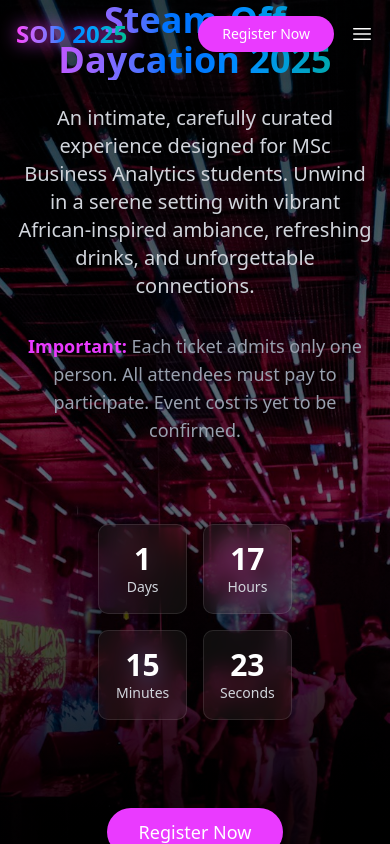
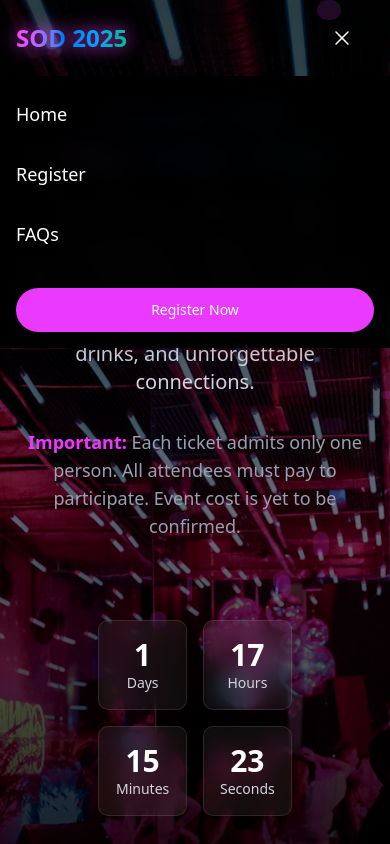
Before and after one commit to thatfordjourboy/simple_sod, a Next.js app: page / in a window 390 px wide. Both pictures are taken after a click on the button 362 px from the left and 34 px from the top of the page. Shown: the top 844 px of the page. Built offline with nearby package versions, Linux system fonts and the light colour scheme.

Commit message:
Improve mobile responsiveness and add modern animations

```diff
--- a/src/app/globals.css
+++ b/src/app/globals.css
@@ -151,11 +151,53 @@
   }
 }
 
+@keyframes shimmer {
+  0% {
+    background-position: -200% 0;
+  }
+  100% {
+    background-position: 200% 0;
+  }
+}
+
+@keyframes fadeIn {
+  from {
+    opacity: 0;
+    transform: translateY(10px);
+  }
+  to {
+    opacity: 1;
+    transform: translateY(0);
+  }
+}
+
+@keyframes scaleIn {
+  from {
+    opacity: 0;
+    transform: scale(0.9);
+  }
+  to {
+    opacity: 1;
+    transform: scale(1);
+  }
+}
+
 .text-gradient {
   background: linear-gradient(to right, var(--neon-pink), var(--neon-blue), var(--neon-teal));
   -webkit-background-clip: text;
   background-clip: text;
   color: transparent;
+}
+
+.shimmer-effect {
+  background: linear-gradient(
+    90deg,
+    rgba(255, 255, 255, 0) 0%,
+    rgba(255, 255, 255, 0.1) 50%,
+    rgba(255, 255, 255, 0) 100%
+  );
+  background-size: 200% 100%;
+  animation: shimmer 3s infinite;
 }
 
 .glow-effect {
@@ -166,13 +208,45 @@
   animation: float 6s ease-in-out infinite;
 }
 
+.fade-in {
+  animation: fadeIn 0.5s ease-out forwards;
+}
+
+.scale-in {
+  animation: scaleIn 0.5s ease-out forwards;
+}
+
 .glass-effect {
   background: rgba(255, 255, 255, 0.05);
   backdrop-filter: blur(10px);
   border: 1px solid rgba(255, 255, 255, 0.1);
+  box-shadow: 0 4px 30px rgba(0, 0, 0, 0.1);
 }
 
 .gold-border {
   border: 1px solid var(--gold);
   box-shadow: 0 0 10px rgba(255, 215, 0, 0.3);
 }
+
+/* Mobile optimizations */
+@media (max-width: 768px) {
+  .container {
+    padding-left: 1rem;
+    padding-right: 1rem;
+  }
+
+  h1, h2, h3 {
+    word-break: break-word;
+  }
+
+  /* Add extra padding to account for the fixed navbar */
+  section {
+    padding-top: 5rem;
+  }
+
+  /* Improve touch targets on mobile */
+  button, a {
+    min-height: 44px;
+    min-width: 44px;
+  }
+}
--- a/src/components/Hero.tsx
+++ b/src/components/Hero.tsx
@@ -37,29 +37,24 @@ export default function Hero() {
     return () => clearInterval(timer);
   }, []);
 
-  // Text animation variants
-  const titleVariants = {
+  // Animation variants
+  const containerVariants = {
+    hidden: { opacity: 0 },
+    visible: {
+      opacity: 1,
+      transition: {
+        staggerChildren: 0.2,
+        delayChildren: 0.3,
+      },
+    },
+  };
+
+  const itemVariants = {
     hidden: { opacity: 0, y: 20 },
     visible: {
       opacity: 1,
       y: 0,
-      transition: {
-        duration: 0.8,
-        ease: "easeOut",
-      },
-    },
-  };
-
-  const subtitleVariants = {
-    hidden: { opacity: 0, y: 20 },
-    visible: {
-      opacity: 1,
-      y: 0,
-      transition: {
-        duration: 0.8,
-        delay: 0.3,
-        ease: "easeOut",
-      },
+      transition: { duration: 0.8, ease: [0.4, 0.0, 0.2, 1] },
     },
   };
 
@@ -68,36 +63,45 @@ export default function Hero() {
     visible: {
       opacity: 1,
       y: 0,
-      transition: {
-        duration: 0.8,
-        delay: 0.6,
-        ease: "easeOut",
+      transition: { duration: 0.5, ease: [0.4, 0.0, 0.2, 1] },
     },
+    hover: {
+      scale: 1.05,
+      transition: { duration: 0.2 },
+    },
+    tap: {
+      scale: 0.95,
     },
   };
 
   return (
     <div className="relative min-h-screen flex items-center justify-center overflow-hidden">
-      {/* Background image */}
+      {/* Background image with parallax effect */}
       <div className="absolute inset-0 z-0">
         <div className="absolute inset-0 bg-gradient-to-b from-black/70 via-black/50 to-black z-10" />
-        <div
+        <motion.div
           className="absolute inset-0 bg-cover bg-center"
           style={{
             backgroundImage: "url('/ghana-house-party.jpg')",
             backgroundPosition: "center",
             backgroundSize: "cover",
           }}
+          initial={{ scale: 1.1 }}
+          animate={{ scale: 1 }}
+          transition={{ duration: 20, ease: "linear" }}
         />
       </div>
 
       {/* Content */}
-      <div className="container mx-auto px-4 z-20 text-center">
-        <div className="flex flex-col lg:flex-row items-center justify-between gap-12">
+      <div className="container mx-auto px-4 z-20 text-center pt-24 md:pt-16">
         <motion.div
-            initial={{ opacity: 0, x: -20 }}
-            animate={{ opacity: 1, x: 0 }}
-            transition={{ duration: 0.5 }}
+          className="flex flex-col lg:flex-row items-center justify-between gap-12"
+          variants={containerVariants}
+          initial="hidden"
+          animate="visible"
+        >
+          <motion.div
+            variants={itemVariants}
             className="lg:w-1/2"
           >
             <h1 className="text-4xl md:text-5xl lg:text-6xl font-bold mb-6 text-gradient">
@@ -116,9 +120,7 @@ export default function Hero() {
           {/* Countdown Timer */}
           <motion.div
             className="grid grid-cols-2 md:grid-cols-4 gap-4 max-w-2xl mx-auto mb-10"
-            initial={{ opacity: 0, scale: 0.9 }}
-            animate={{ opacity: 1, scale: 1 }}
-            transition={{ duration: 0.5, delay: 0.9 }}
+            variants={itemVariants}
           >
             <CountdownItem value={timeLeft.days} label="Days" />
             <CountdownItem value={timeLeft.hours} label="Hours" />
@@ -128,9 +130,12 @@ export default function Hero() {
 
           <motion.div
             className="flex flex-col sm:flex-row items-center justify-center gap-4"
+            variants={itemVariants}
+          >
+            <motion.div
               variants={buttonVariants}
-            initial="hidden"
-            animate="visible"
+              whileHover="hover"
+              whileTap="tap"
             >
               <Button
                 asChild
@@ -139,6 +144,13 @@ export default function Hero() {
               >
                 <Link href="/register">Register Now</Link>
               </Button>
+            </motion.div>
+
+            <motion.div
+              variants={buttonVariants}
+              whileHover="hover"
+              whileTap="tap"
+            >
               <Button
                 asChild
                 variant="outline"
@@ -148,22 +160,56 @@ export default function Hero() {
                 <Link href="/faqs">Learn More</Link>
               </Button>
             </motion.div>
-        </div>
+          </motion.div>
+        </motion.div>
       </div>
 
-      {/* Animated particles or confetti effect */}
-      <div className="absolute inset-0 z-10 pointer-events-none">
-        {/* We'll implement this with a library or custom animation later */}
-      </div>
+      {/* Animated particles effect */}
+      <Particles />
     </div>
   );
 }
 
 function CountdownItem({ value, label }: { value: number; label: string }) {
   return (
-    <div className="glass-effect p-4 rounded-lg">
+    <motion.div
+      className="glass-effect p-4 rounded-lg"
+      whileHover={{ scale: 1.05 }}
+      transition={{ type: "spring", stiffness: 400, damping: 10 }}
+    >
       <div className="text-3xl md:text-4xl font-bold text-white">{value}</div>
       <div className="text-sm text-gray-300">{label}</div>
+    </motion.div>
+  );
+}
+
+// Simple animated particles component
+function Particles() {
+  return (
+    <div className="absolute inset-0 z-10 pointer-events-none overflow-hidden">
+      {Array.from({ length: 20 }).map((_, index) => (
+        <motion.div
+          key={index}
+          className="absolute rounded-full bg-primary/20"
+          style={{
+            width: Math.random() * 20 + 5,
+            height: Math.random() * 20 + 5,
+            top: `${Math.random() * 100}%`,
+            left: `${Math.random() * 100}%`,
+          }}
+          animate={{
+            y: [0, Math.random() * -100 - 50],
+            x: [0, (Math.random() - 0.5) * 50],
+            opacity: [0, 0.7, 0],
+          }}
+          transition={{
+            duration: Math.random() * 10 + 10,
+            repeat: Infinity,
+            ease: "linear",
+            delay: Math.random() * 5,
+          }}
+        />
+      ))}
     </div>
   );
 }
--- a/src/components/Navbar.tsx
+++ b/src/components/Navbar.tsx
@@ -2,11 +2,12 @@
 
 import { useState, useEffect } from "react";
 import Link from "next/link";
-import { motion } from "framer-motion";
+import { motion, AnimatePresence } from "framer-motion";
 import { Button } from "@/components/ui/button";
 
 export default function Navbar() {
   const [scrolled, setScrolled] = useState(false);
+  const [mobileMenuOpen, setMobileMenuOpen] = useState(false);
 
   useEffect(() => {
     const handleScroll = () => {
@@ -22,10 +23,29 @@ export default function Navbar() {
     };
   }, [scrolled]);
 
+  // Close mobile menu when clicking outside
+  useEffect(() => {
+    if (mobileMenuOpen) {
+      const handleClickOutside = () => {
+        setMobileMenuOpen(false);
+      };
+
+      // Add a slight delay to prevent immediate closing when opening
+      const timer = setTimeout(() => {
+        document.addEventListener('click', handleClickOutside);
+      }, 100);
+
+      return () => {
+        clearTimeout(timer);
+        document.removeEventListener('click', handleClickOutside);
+      };
+    }
+  }, [mobileMenuOpen]);
+
   return (
     <motion.header
       className={`fixed top-0 left-0 right-0 z-50 transition-all duration-300 ${
-        scrolled ? "bg-black/80 backdrop-blur-md py-2" : "bg-transparent py-4"
+        scrolled ? "bg-black/90 backdrop-blur-md shadow-lg py-2" : "bg-transparent py-4"
       }`}
       initial={{ y: -100 }}
       animate={{ y: 0 }}
@@ -36,11 +56,13 @@ export default function Navbar() {
           <motion.div
             className="text-2xl font-bold text-gradient glow-effect"
             whileHover={{ scale: 1.05 }}
+            whileTap={{ scale: 0.95 }}
           >
             SOD 2025
           </motion.div>
         </Link>
 
+        {/* Desktop Navigation */}
         <nav className="hidden md:flex items-center space-x-8">
           <NavLink href="/">Home</NavLink>
           <NavLink href="/register">Register</NavLink>
@@ -51,14 +73,22 @@ export default function Navbar() {
           <Button
             asChild
             variant="default"
-            className="bg-primary hover:bg-primary/80 text-white rounded-full px-6"
+            className="bg-primary hover:bg-primary/80 text-white rounded-full px-6 hidden sm:inline-flex"
           >
             <Link href="/register">
               Register Now
             </Link>
           </Button>
 
-          <button className="md:hidden text-white">
+          {/* Mobile Menu Button */}
+          <motion.button
+            className="md:hidden text-white"
+            onClick={(e) => {
+              e.stopPropagation();
+              setMobileMenuOpen(!mobileMenuOpen);
+            }}
+            whileTap={{ scale: 0.9 }}
+          >
             <svg
               xmlns="http://www.w3.org/2000/svg"
               fill="none"
@@ -70,12 +100,44 @@ export default function Navbar() {
               <path
                 strokeLinecap="round"
                 strokeLinejoin="round"
-                d="M3.75 6.75h16.5M3.75 12h16.5m-16.5 5.25h16.5"
+                d={mobileMenuOpen
+                  ? "M6 18L18 6M6 6l12 12"
+                  : "M3.75 6.75h16.5M3.75 12h16.5m-16.5 5.25h16.5"}
               />
             </svg>
-          </button>
+          </motion.button>
         </div>
       </div>
+
+      {/* Mobile Navigation Menu */}
+      <AnimatePresence>
+        {mobileMenuOpen && (
+          <motion.div
+            className="md:hidden absolute top-full left-0 right-0 bg-black/95 backdrop-blur-md shadow-lg"
+            initial={{ opacity: 0, height: 0 }}
+            animate={{ opacity: 1, height: 'auto' }}
+            exit={{ opacity: 0, height: 0 }}
+            transition={{ duration: 0.3 }}
+            onClick={(e) => e.stopPropagation()}
+          >
+            <div className="container mx-auto px-4 py-4 flex flex-col space-y-4">
+              <MobileNavLink href="/" onClick={() => setMobileMenuOpen(false)}>Home</MobileNavLink>
+              <MobileNavLink href="/register" onClick={() => setMobileMenuOpen(false)}>Register</MobileNavLink>
+              <MobileNavLink href="/faqs" onClick={() => setMobileMenuOpen(false)}>FAQs</MobileNavLink>
+
+              <Button
+                asChild
+                variant="default"
+                className="bg-primary hover:bg-primary/80 text-white rounded-full px-6 w-full mt-4"
+              >
+                <Link href="/register" onClick={() => setMobileMenuOpen(false)}>
+                  Register Now
+                </Link>
+              </Button>
+            </div>
+          </motion.div>
+        )}
+      </AnimatePresence>
     </motion.header>
   );
 }
@@ -90,3 +152,20 @@ function NavLink({ href, children }: { href: string; children: React.ReactNode }
     </Link>
   );
 }
+
+function MobileNavLink({ href, children, onClick }: { href: string; children: React.ReactNode; onClick: () => void }) {
+  return (
+    <motion.div
+      whileHover={{ x: 5 }}
+      whileTap={{ scale: 0.95 }}
+    >
+      <Link
+        href={href}
+        className="block py-2 text-lg text-white hover:text-primary transition-colors duration-300"
+        onClick={onClick}
+      >
+        {children}
+      </Link>
+    </motion.div>
+  );
+}
```
Lines whose indentation alone changed are shown as unchanged.
